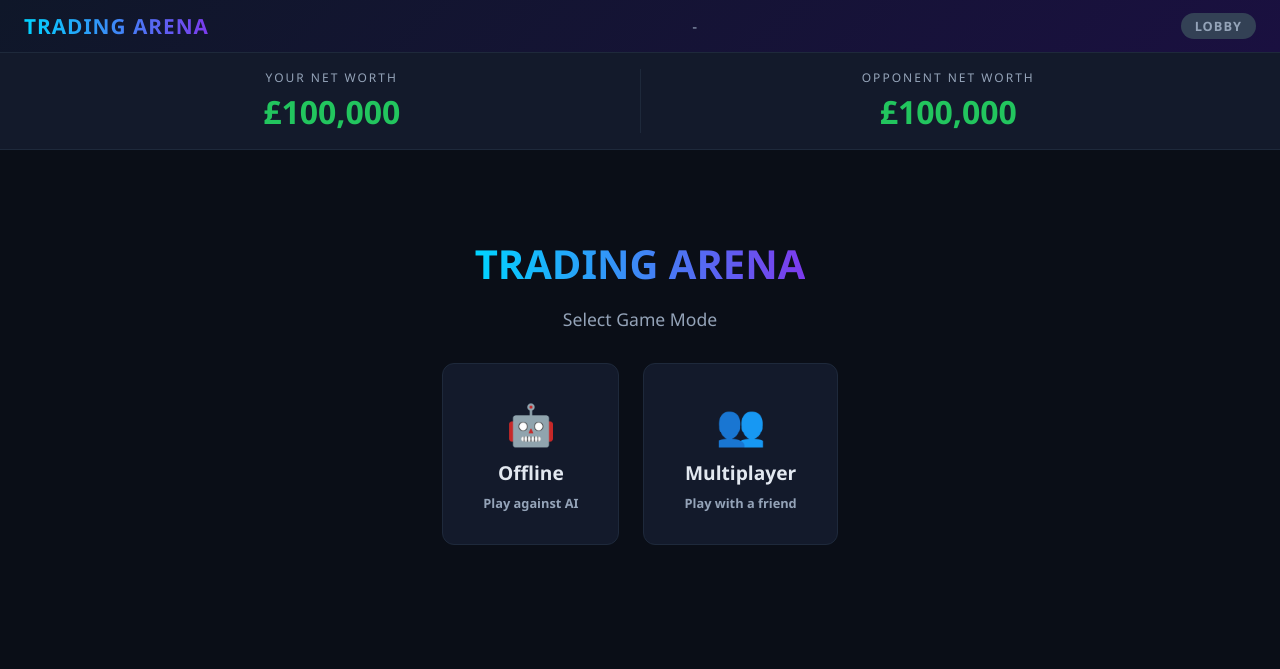
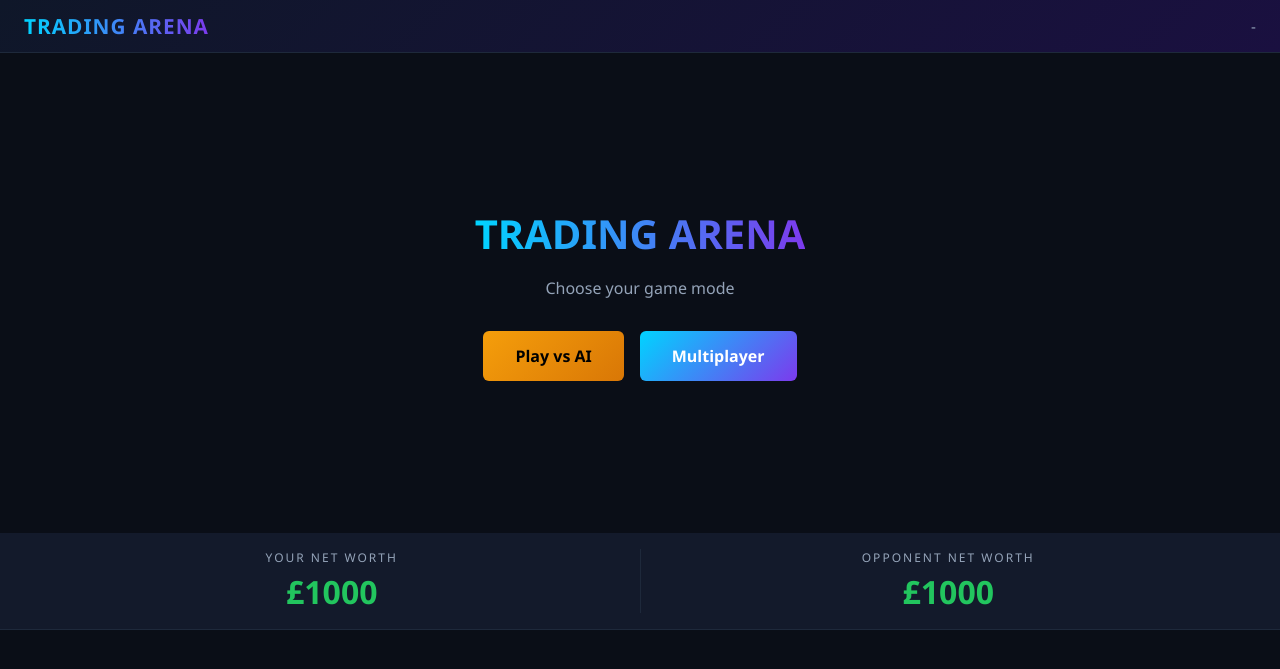
Before and after one commit to edwi-n/FintechHack26, a Flask app: page / in a window 1280 px wide. Shown: the top 669 px of the page. Run offline with Flask 3, Linux system fonts and the light colour scheme; some libraries are stand-ins or nearby versions.

Commit message:
changed stuff

```diff
--- a/static/css/styles.css
+++ b/static/css/styles.css
@@ -117,22 +117,6 @@
     font-size: 0.95rem;
     color: var(--muted);
 }
-
-/* ── Phase Badge ── */
-
-.phase-badge {
-    padding: 4px 14px;
-    border-radius: 20px;
-    font-size: 0.8rem;
-    font-weight: 700;
-    text-transform: uppercase;
-    letter-spacing: 1px;
-}
-.phase-badge.lobby   { background: #334155; color: #94a3b8; }
-.phase-badge.buy     { background: #164e63; color: #22d3ee; }
-.phase-badge.action  { background: #4c1d95; color: #c4b5fd; }
-.phase-badge.battle  { background: #7f1d1d; color: #fca5a5; }
-.phase-badge.end     { background: #854d0e; color: #fcd34d; }
 
 /* ── Net Worth Tracker ── */
 
--- a/static/js/renderer.js
+++ b/static/js/renderer.js
@@ -8,9 +8,6 @@
           toggleAttackPut, endBuyPhase, confirmActions */
 
 function renderState(s) {
-          var badge = document.getElementById('phaseBadge');
-          badge.textContent = s.phase.toUpperCase();
-          badge.className = 'phase-badge ' + s.phase;
           document.getElementById('roundInfo').textContent =
                     s.phase === 'lobby'
                               ? '-'
@@ -19,13 +16,16 @@
           updateNW('yourNW', s.net_worth);
           updateNW('oppNW', s.opponent_nw);
 
+          var menuEl = document.getElementById('menuScreen');
+          var lobbyEl = document.getElementById('lobbyScreen');
+          var boardEl = document.getElementById('gameBoard');
           if (s.phase === 'lobby') {
-                    document.getElementById('lobbyScreen').classList.remove('hidden');
-                    document.getElementById('gameBoard').classList.add('hidden');
+                    if (lobbyEl) lobbyEl.classList.remove('hidden');
+                    if (boardEl) boardEl.classList.add('hidden');
           } else {
-                    document.getElementById('menuScreen').classList.add('hidden');
-                    document.getElementById('lobbyScreen').classList.add('hidden');
-                    document.getElementById('gameBoard').classList.remove('hidden');
+                    if (menuEl) menuEl.classList.add('hidden');
+                    if (lobbyEl) lobbyEl.classList.add('hidden');
+                    if (boardEl) boardEl.classList.remove('hidden');
           }
           renderHand(s.hand, s.phase);
           renderBench(s.bench, s.phase, s.card_actions, s.ready);
--- a/static/js/socket.js
+++ b/static/js/socket.js
@@ -22,10 +22,17 @@
           myPlayerId = data.player_id;
           myPlayerNum = data.player_num;
           document.getElementById('yourLabel').textContent = 'Player ' + myPlayerNum + ' - Your Net Worth';
-          document.getElementById('menuScreen').classList.add('hidden');
+          var menuEl = document.getElementById('menuScreen');
+          if (menuEl) menuEl.classList.add('hidden');
           if (gameMode === 'multiplayer') {
-                    document.getElementById('lobbyScreen').classList.remove('hidden');
-                    document.getElementById('lobbyMsg').textContent = 'You are Player ' + myPlayerNum + '. Waiting for opponent ...';
+                    var lobbyEl = document.getElementById('lobbyScreen');
+                    if (lobbyEl) {
+                              lobbyEl.classList.remove('hidden');
+                    }
+                    var lobbyMsg = document.getElementById('lobbyMsg');
+                    if (lobbyMsg) {
+                              lobbyMsg.textContent = 'You are Player ' + myPlayerNum + '. Waiting for opponent ...';
+                    }
           }
           addLog('Assigned as Player ' + myPlayerNum, 'info');
 });
--- a/templates/index.html
+++ b/templates/index.html
@@ -14,40 +14,32 @@
           <div class="top-bar">
                     <h1>TRADING ARENA</h1>
                     <div class="round-info" id="roundInfo">-</div>
-    <span class="phase-badge lobby" id="phaseBadge">LOBBY</span>
+          </div>
+
+          <!-- Mode Selection Menu -->
+          <div id="menuScreen" class="lobby-screen">
+                    <h2>TRADING ARENA</h2>
+                    <p style="color: var(--muted); margin-bottom: 32px; font-size: 1rem;">Choose your game mode</p>
+                    <div style="display: flex; gap: 16px; justify-content: center;">
+                              <button class="btn-ready" onclick="selectMode('offline')" style="padding: 14px 32px; font-size: 1rem;">Play vs AI</button>
+                              <button class="btn-restart" onclick="selectMode('multiplayer')" style="padding: 14px 32px; font-size: 1rem;">Multiplayer</button>
+                    </div>
           </div>
 
           <div class="nw-tracker">
                     <div class="nw-box you">
                               <div class="nw-label" id="yourLabel">Your Net Worth</div>
-      <div class="nw-value" id="yourNW" style="color:var(--green)">&pound;100,000</div>
+                              <div class="nw-value" id="yourNW" style="color:var(--green)">&pound;1000</div>
                     </div>
                     <div class="nw-box">
                               <div class="nw-label">Opponent Net Worth</div>
-      <div class="nw-value" id="oppNW" style="color:var(--green)">&pound;100,000</div>
-    </div>
-  </div>
-
-  <div id="menuScreen" class="menu-screen">
-    <h2>TRADING ARENA</h2>
-    <p>Select Game Mode</p>
-    <div class="menu-buttons">
-      <button class="menu-btn" onclick="selectMode('offline')">
-        <span class="menu-icon">&#129302;</span>
-        <span class="menu-label">Offline</span>
-        <span class="menu-desc">Play against AI</span>
-      </button>
-      <button class="menu-btn" onclick="selectMode('multiplayer')">
-        <span class="menu-icon">&#128101;</span>
-        <span class="menu-label">Multiplayer</span>
-        <span class="menu-desc">Play with a friend</span>
-      </button>
+                              <div class="nw-value" id="oppNW" style="color:var(--green)">&pound;1000</div>
                     </div>
           </div>
 
           <div id="lobbyScreen" class="lobby-screen hidden">
                     <h2>TRADING ARENA</h2>
-    <p class="pulse" id="lobbyMsg">Connecting to server ...</p>
+                    <p class="pulse" id="lobbyMsg">Waiting for opponent ...</p>
                     <p style="color: var(--muted); margin-top: 24px; font-size: 0.85rem;">Open this page in two browser
                               tabs to
                               play!</p>
@@ -104,6 +96,31 @@
                     </div>
           </div>
 
+          <!-- Battle Result Overlay -->
+          <div class="battle-overlay hidden" id="battleOverlay">
+                    <div class="battle-overlay-content">
+                              <h2 class="battle-title" id="battleTitle">ROUND RESULTS</h2>
+                              <div class="battle-nw-display">
+                                        <div class="battle-nw-card you" id="battleYourNW">
+                                                  <div class="battle-nw-label">YOUR NET WORTH</div>
+                                                  <div class="battle-nw-value" id="battleYourNWValue">&pound;0</div>
+                                                  <div class="battle-nw-delta" id="battleYourDelta"></div>
+                                        </div>
+                                        <div class="battle-vs">VS</div>
+                                        <div class="battle-nw-card opp" id="battleOppNW">
+                                                  <div class="battle-nw-label">OPPONENT NET WORTH</div>
+                                                  <div class="battle-nw-value" id="battleOppNWValue">&pound;0</div>
+                                                  <div class="battle-nw-delta" id="battleOppDelta"></div>
+                                        </div>
+                              </div>
+                              <div class="battle-events" id="battleEvents"></div>
+                              <div class="battle-critical hidden" id="battleCritical">
+                                        <span class="critical-text">CRITICAL HIT!</span>
+                              </div>
+                              <button class="btn-continue" id="battleContinueBtn" onclick="closeBattleOverlay()">Continue</button>
+                    </div>
+          </div>
+
           <!-- Analytics Overlay -->
           <div class="analytics-overlay hidden" id="analyticsOverlay">
                     <div class="analytics-panel">
@@ -111,16 +128,31 @@
                               <div class="winner-banner" id="winnerBanner"></div>
                               <div style="display:grid; grid-template-columns:1fr 1fr; gap:24px;">
                                         <div>
-          <h3 style="text-align:center; color:var(--accent); margin-bottom:12px;" id="p1StatsTitle">You</h3>
+                                                  <h3 style="text-align:center; color:var(--accent); margin-bottom:12px;"
+                                                            id="p1StatsTitle">You</h3>
                                                   <div class="stats-grid" id="p1Stats"></div>
                                         </div>
                                         <div>
-          <h3 style="text-align:center; color:var(--accent2); margin-bottom:12px;" id="p2StatsTitle">Opponent
+                                                  <h3 style="text-align:center; color:var(--accent2); margin-bottom:12px;"
+                                                            id="p2StatsTitle">Opponent
                                                   </h3>
                                                   <div class="stats-grid" id="p2Stats"></div>
                                         </div>
                               </div>
                               <div class="chart-container"><canvas id="nwChart"></canvas></div>
+                              <div class="insights-section" id="insightsSection">
+                                        <h3 class="insights-title">AI GAME INSIGHTS</h3>
+                                        <div class="insights-columns">
+                                                  <div class="insights-col">
+                                                            <h4 id="insightsP1Title">Your Insights</h4>
+                                                            <ul id="insightsP1"></ul>
+                                                  </div>
+                                                  <div class="insights-col">
+                                                            <h4 id="insightsP2Title">Opponent Insights</h4>
+                                                            <ul id="insightsP2"></ul>
+                                                  </div>
+                                        </div>
+                              </div>
                               <div class="analytics-footer"><button class="btn-restart" onclick="restartGame()">Play
                                                   Again</button></div>
                     </div>
```
Also changed, not shown: index.html (+52 -5 lines). Lines whose indentation alone changed are shown as unchanged.
